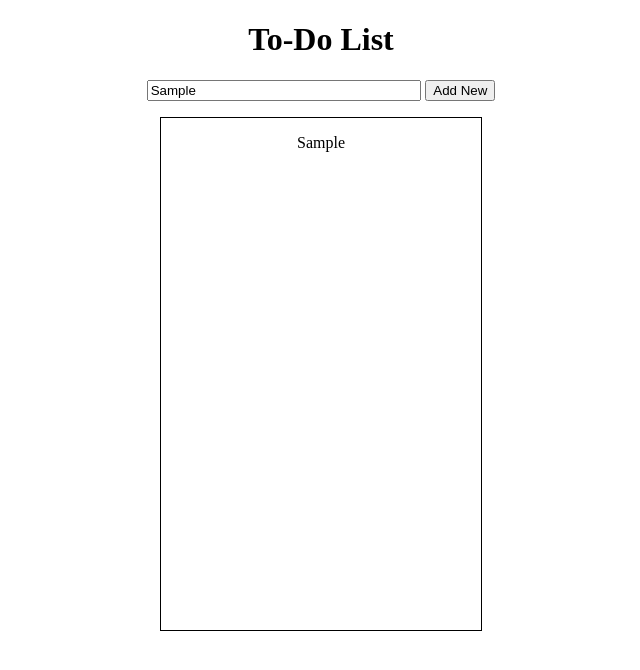
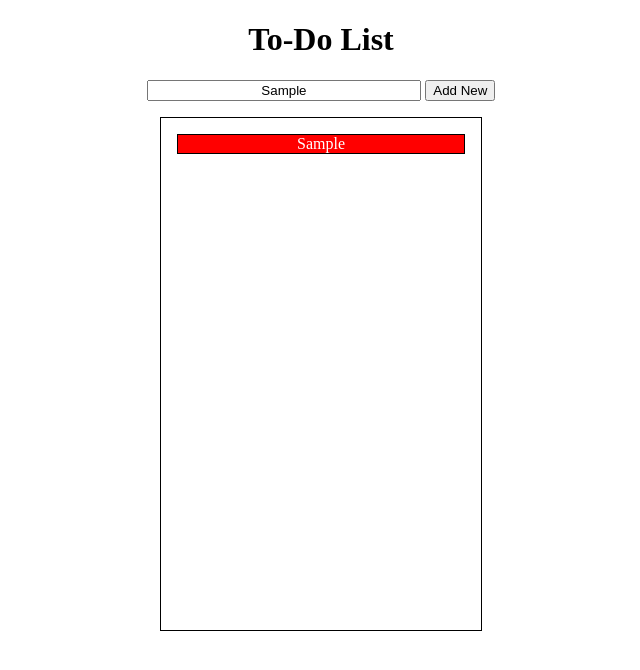
Before and after one commit to keenanmacneill/to-do-list, a website: page index.html in a window 1280 px wide. Both pictures are taken after typing "Sample" into the empty fields and a click on the button "Add New". Shown: the whole page, without its empty margins (319-959 px from the left). Drawn offline with Linux system fonts and the light colour scheme.

Commit message:
adds strikethrough, inserts new task at top

```diff
--- a/index.js
+++ b/index.js
@@ -4,10 +4,16 @@ const toDoList = document.querySelector('#toDoList')
 
 form.addEventListener('submit', (event) => {
   event.preventDefault();
+  if (input.value !== '') {
+    const newTask = input.value;
+    const newP = document.createElement('p')
 
-  const newTask = input.value;
-  const newP = document.createElement('p')
+    newP.textContent = newTask
+    const topTask = toDoList.firstElementChild
+    toDoList.insertBefore(newP, topTask)
+  }
+});
 
-  newP.textContent = newTask
-  toDoList.appendChild(newP)
-});
+toDoList.addEventListener('click', (element) => {
+  if (element.target.nodeName === 'P') { element.target.classList.toggle('strikethrough') }
+})
--- a/style.css
+++ b/style.css
@@ -2,8 +2,13 @@ body {
   text-align: center;
 }
 
+h1 {
+  font
+}
+
 input {
   width: 20em;
+  text-align: center;
 }
 
 section {
@@ -13,3 +18,21 @@ section {
   justify-self: center;
   margin: 1em 0 0 0;
 }
+
+p {
+  border: 1px black solid;
+  margin: 1em;
+  background-color: red;
+  color: white;
+}
+
+p:hover {
+  background-color: green;
+  color: white;
+}
+
+.strikethrough {
+  text-decoration: line-through;
+  background-color: green;
+  color: white;
+}
```
